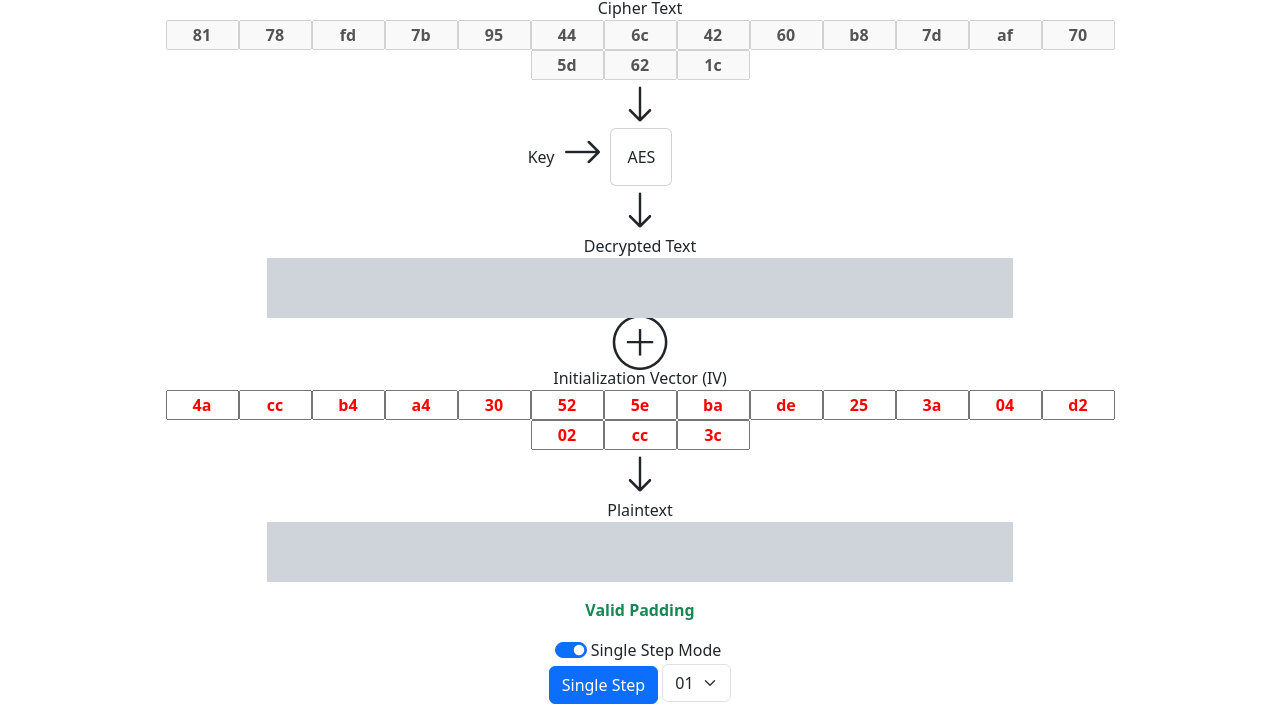
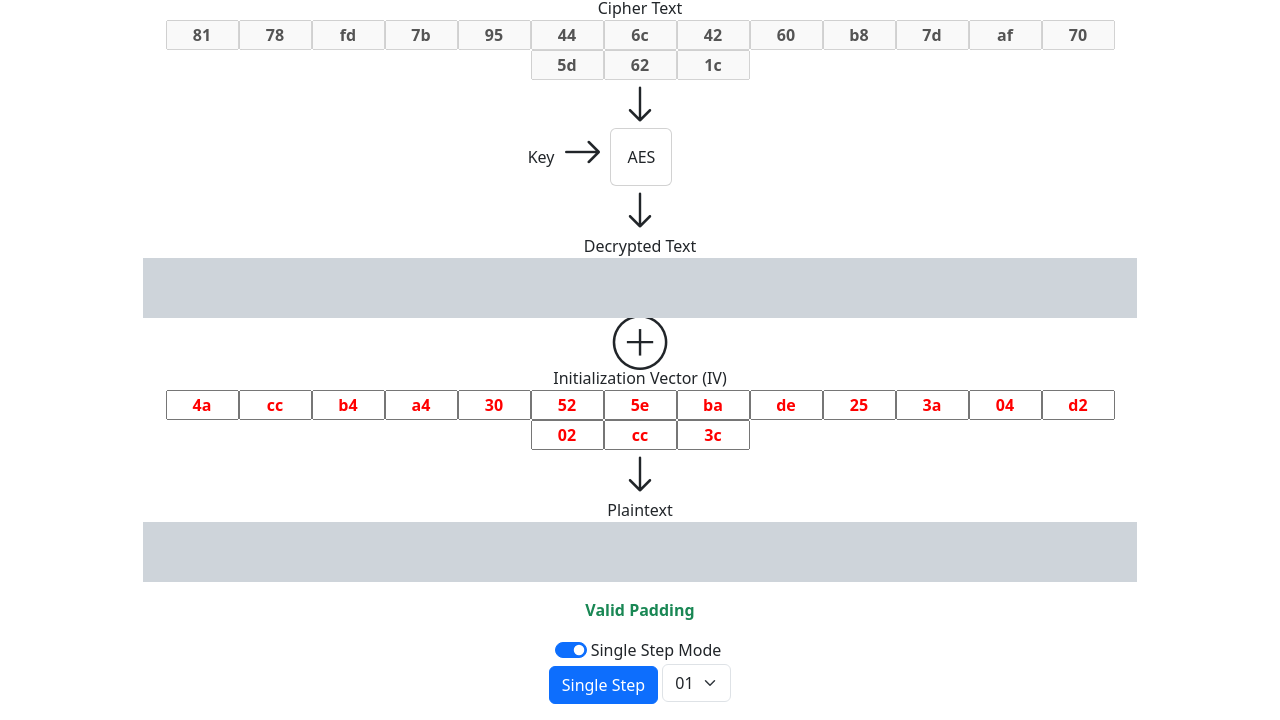
Before and after one commit to tonytu1999/tonytu1999.github.io, a plain HTML site: page index.html in a window 1280 px wide. Shown: the part 138-858 px from the top of the page. Drawn offline with nearby package versions, Linux system fonts and the light colour scheme; a web font is replaced by a local one.

Commit message:
Update index.html

```diff
--- a/index.html
+++ b/index.html
@@ -75,7 +75,7 @@
 
                             <div>Decrypted Text
                               <div id="xor-value-blur"
-                                   class="bg-dark-subtle position-relative w-75 mx-auto"
+                                   class="bg-dark-subtle position-relative"
                                    data-bs-toggle="tooltip"
                                    data-bs-placement="right"
                                    data-bs-title="Click to see the content">
@@ -97,7 +97,7 @@
 
                             <div class="mb-3 ">Plaintext
                               <div id="plaintext-blur"
-                                   class="bg-dark-subtle position-relative w-75 mx-auto"
+                                   class="bg-dark-subtle position-relative"
                                    data-bs-toggle="tooltip"
                                    data-bs-placement="right"
                                    data-bs-title="Click to see the content">
```
